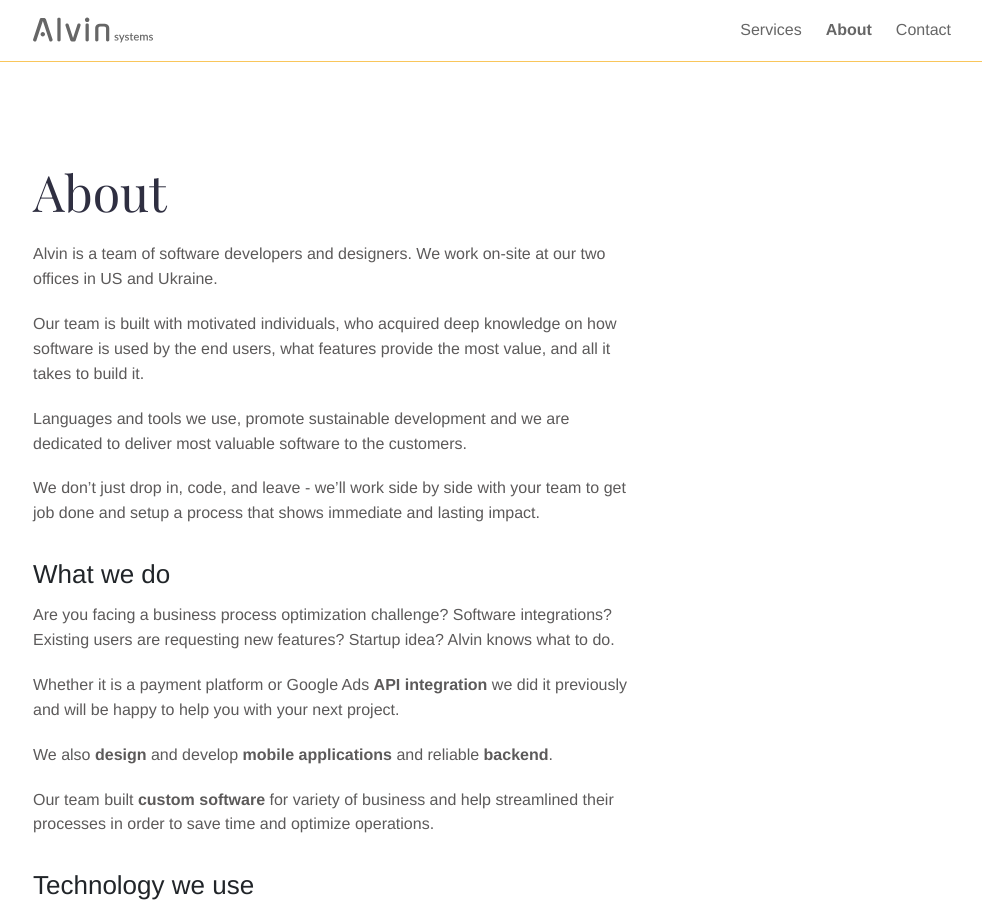
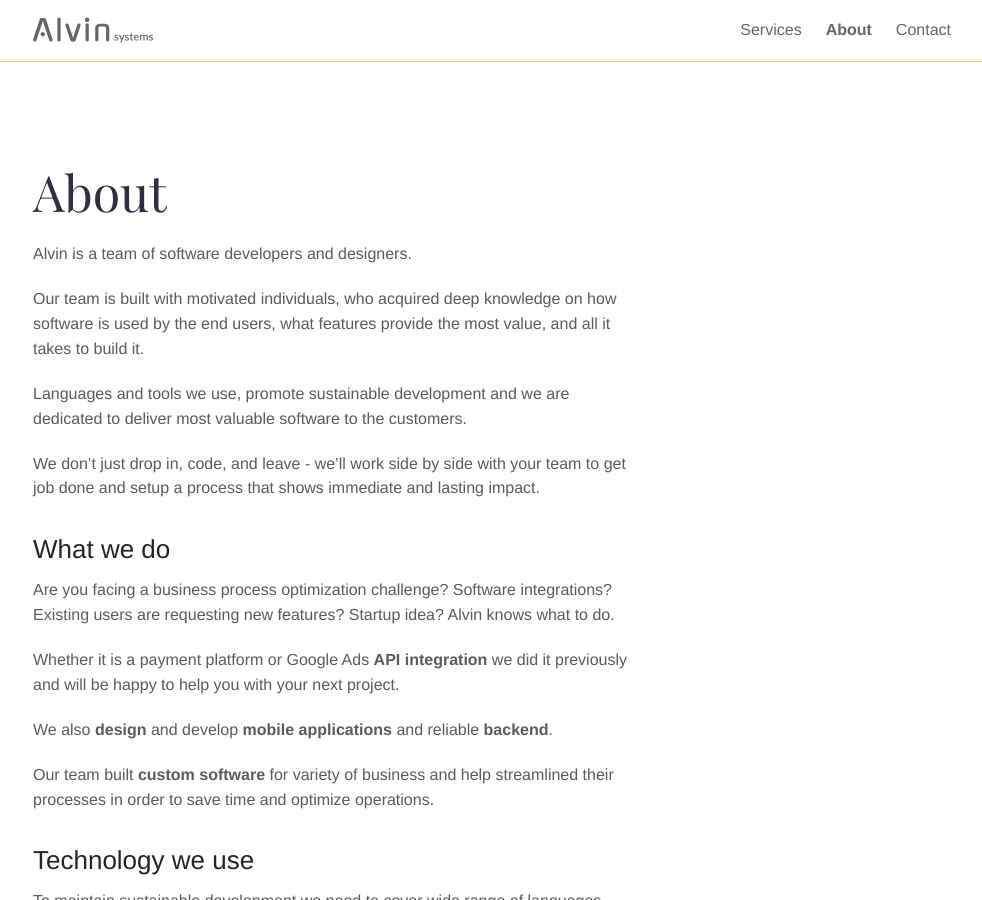
Before and after one commit to AlvinSystems/alvin-systems, a Jekyll site: the page built from about.md, in a window 1280 px wide and 900 px high. Shown: the whole window, without its empty margins (142-1124 px from the left). Built offline with Jekyll 4.4.1, drawn with Linux system fonts in a browser that asks for light colours.

Commit message:
Update about.md

```diff
--- a/about.md
+++ b/about.md
@@ -5,7 +5,7 @@ description: About
 bodyClass: page-about
 ---
 
-Alvin is a team of software developers and designers. We work on-site at our two offices in US and Ukraine.
+Alvin is a team of software developers and designers.
 
 Our team is built with motivated individuals, who acquired deep knowledge on how software is used by the end users, what features provide the most value, and all it takes to build it.
 
```
